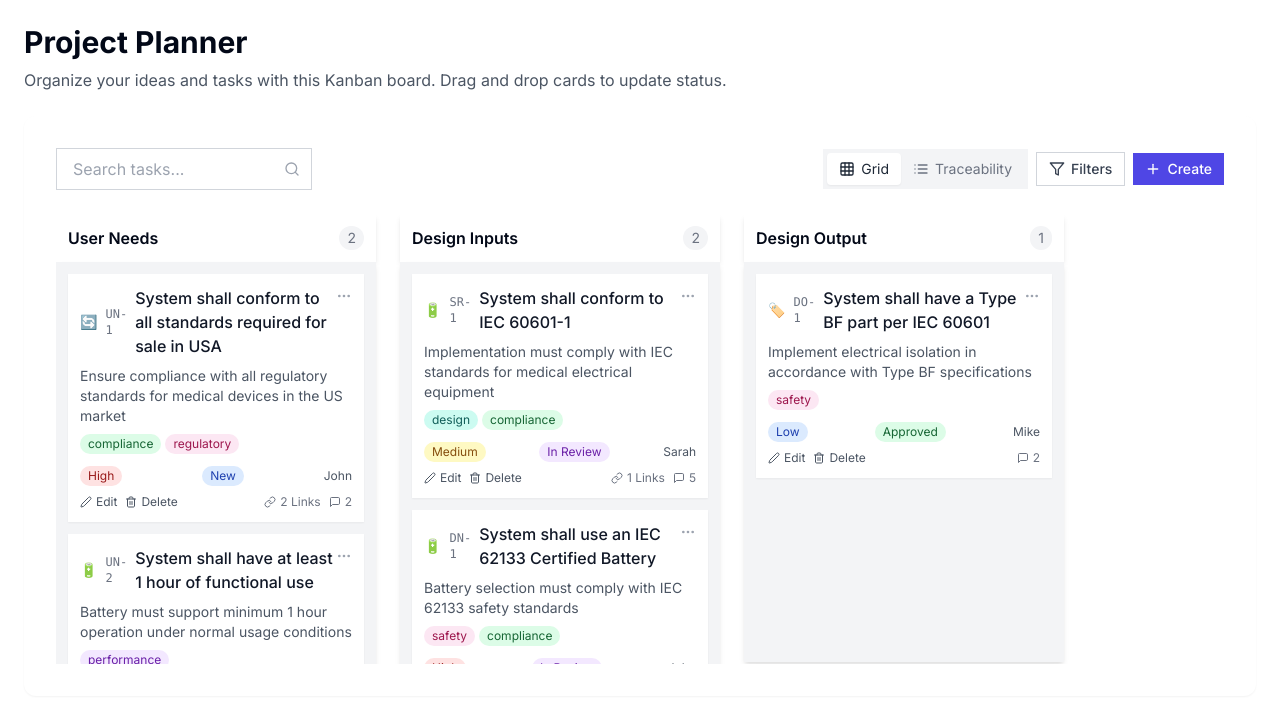
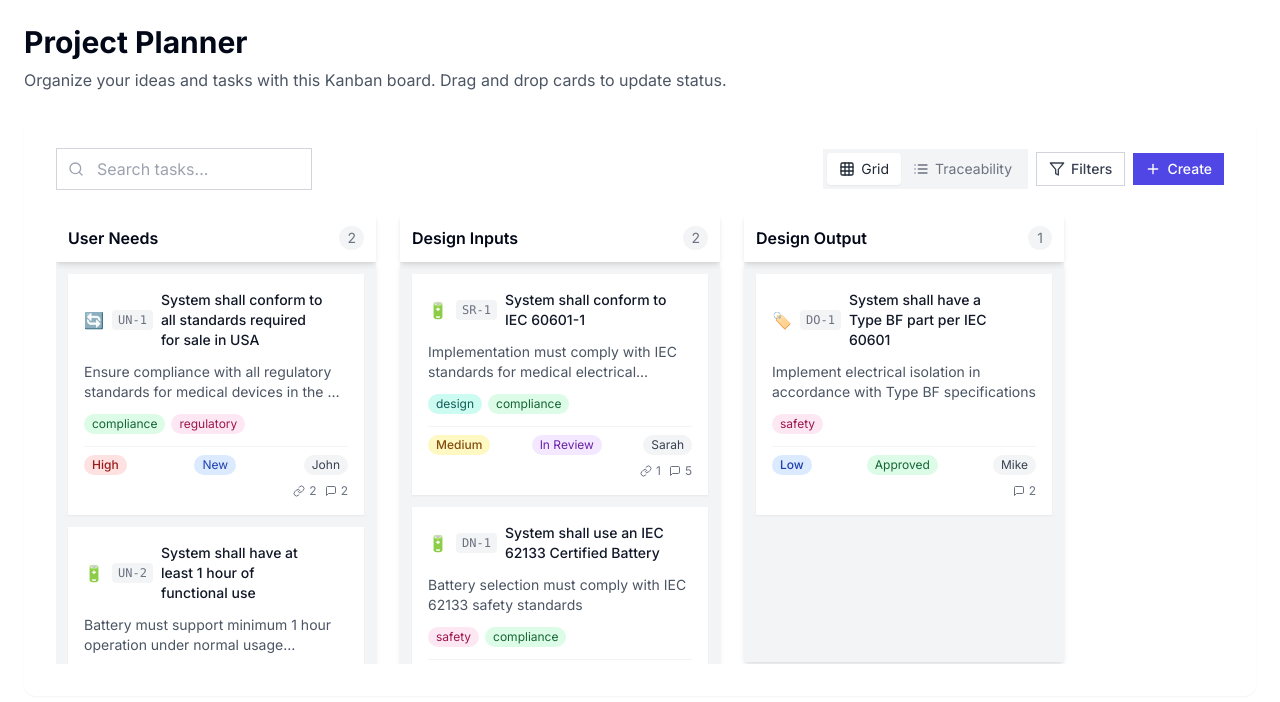
Before and after one commit to ShaikMoosa/Reflectly, a Next.js app: page /planner in a window 1280 px wide. Shown: the top 702 px of the page. Built offline with nearby package versions, Linux system fonts and the light colour scheme.

Commit message:
Improve Project Planner UI/UX with enhanced cards, search, filters and empty states

```diff
--- a/app/components/FixedKanbanBoard.tsx
+++ b/app/components/FixedKanbanBoard.tsx
@@ -2,7 +2,7 @@
 
 import React, { useState } from 'react';
 import { DragDropContext, Droppable, Draggable } from 'react-beautiful-dnd';
-import { Search, Plus, Filter, MoreHorizontal, Edit2, Trash2, Link, MessageSquare, Grid, List, Settings } from 'lucide-react';
+import { Search, Plus, Filter, MoreHorizontal, Edit2, Trash2, Link, MessageSquare, Grid, List, Settings, X } from 'lucide-react';
 
 // Define the task type
 interface Task {
@@ -225,6 +225,34 @@ const FixedKanbanBoard: React.FC = () => {
   const [viewType, setViewType] = useState<'grid' | 'traceability'>('grid');
   const [showFilters, setShowFilters] = useState(false);
 
+  // Add loading state
+  const [isLoading, setIsLoading] = useState(false);
+
+  // Track active filters count
+  const activeFiltersCount =
+    (filter.priority?.length || 0) +
+    (filter.assignee?.length || 0) +
+    (filter.tags?.length || 0) +
+    (filter.status?.length || 0);
+
+  // Add highlight matching text function
+  const highlightMatch = (text: string, searchTerm: string) => {
+    if (!searchTerm) return text;
+
+    const regex = new RegExp(`(${searchTerm})`, 'gi');
+    const parts = text.split(regex);
+
+    return (
+      <>
+        {parts.map((part, i) =>
+          regex.test(part) ?
+            <span key={i} className="bg-yellow-200 dark:bg-yellow-700">{part}</span> :
+            <span key={i}>{part}</span>
+        )}
+      </>
+    );
+  };
+
   // Handle drag end event
   const onDragEnd = (result: any) => {
     const { destination, source, draggableId } = result;
@@ -362,11 +390,14 @@ const FixedKanbanBoard: React.FC = () => {
     setBoardData(newBoardData);
   };
 
-  // Filter tasks based on search term and filters
+  // Improved filtering function with better performance
   const getFilteredTasks = () => {
+    // Avoid unnecessary work if no filters applied
+    if (!searchTerm && !activeFiltersCount) return boardData;
+
     const filtered = { ...boardData };
     const activeFilters = {
-      status: filter.priority.length > 0 || filter.tags.length > 0 || filter.assignee.length > 0,
+      status: filter.status?.length > 0,
       priority: filter.priority.length > 0,
       tags: filter.tags.length > 0,
       assignee: filter.assignee.length > 0
@@ -385,6 +416,12 @@ const FixedKanbanBoard: React.FC = () => {
             (task.description && task.description.toLowerCase().includes(searchTerm.toLowerCase()));
 
           if (!matchesSearch) return false;
+
+          // Apply status filter
+          const matchesStatus = !activeFilters.status ||
+            filter.status?.includes(task.status);
+
+          if (activeFilters.status && !matchesStatus) return false;
 
           // Apply priority filter
           const matchesPriority = !activeFilters.priority ||
@@ -593,6 +630,165 @@ const FixedKanbanBoard: React.FC = () => {
     );
   };
 
+  // Add keyboard handler for modal
+  const handleModalKeyDown = (e: React.KeyboardEvent) => {
+    if (e.key === 'Escape') {
+      setShowModal(false);
+    } else if (e.key === 'Enter' && e.ctrlKey) {
+      handleFormSubmit(e as unknown as React.FormEvent);
+    }
+  };
+
+  // Update rendered task cards
+  const renderTaskCard = (task: Task, provided: any, snapshot: any) => (
+    <div
+      ref={provided.innerRef}
+      {...provided.draggableProps}
+      {...provided.dragHandleProps}
+      className={`group bg-white dark:bg-gray-700 p-4 mb-3 rounded-lg shadow-sm hover:shadow-md transition-all ${
+        snapshot.isDragging ? 'shadow-lg ring-2 ring-indigo-300 dark:ring-indigo-600' : ''
+      }`}
+    >
+      <div className="flex justify-between items-start mb-3">
+        <div className="flex items-center gap-2 max-w-[calc(100%-24px)]">
+          {task.type && <span className="flex-shrink-0 text-base">{typeIcons[task.type]}</span>}
+          {task.code && (
+            <span className="text-xs font-mono text-gray-500 dark:text-gray-400 flex-shrink-0 bg-gray-100 dark:bg-gray-600 px-1.5 py-0.5 rounded">
+              {task.code}
+            </span>
+          )}
+          <h4 className="font-medium text-gray-900 dark:text-white text-sm leading-5 break-words">
+            {searchTerm ? highlightMatch(task.content, searchTerm) : task.content}
+          </h4>
+        </div>
+        <div className="relative flex-shrink-0">
+          <button
+            aria-label="Task options"
+            className="text-gray-400 hover:text-gray-600 dark:hover:text-gray-300 opacity-0 group-hover:opacity-100 transition-opacity focus:opacity-100"
+          >
+            <MoreHorizontal className="h-4 w-4" />
+          </button>
+        </div>
+      </div>
+
+      {task.description && (
+        <div className="text-sm text-gray-600 dark:text-gray-400 mb-3 line-clamp-2 hover:line-clamp-none transition-all">
+          {searchTerm ? highlightMatch(task.description, searchTerm) : task.description}
+        </div>
+      )}
+
+      {task.tags.length > 0 && (
+        <div className="flex flex-wrap gap-1.5 mb-3">
+          {task.tags.map(tag => (
+            <span
+              key={tag}
+              className={`text-xs px-2 py-0.5 rounded-full ${getTagColor(tag)}`}
+            >
+              {tag}
+            </span>
+          ))}
+        </div>
+      )}
+
+      <div className="flex justify-between items-center mt-2 text-xs border-t pt-2 border-gray-100 dark:border-gray-600">
+        <span className={`px-2 py-0.5 rounded-full font-medium ${priorityColors[task.priority]}`}>
+          {task.priority.charAt(0).toUpperCase() + task.priority.slice(1)}
+        </span>
+        <span className={`px-2 py-0.5 rounded-full ${statusColors[task.status]}`}>
+          {task.status.replace('_', ' ').replace(/\b\w/g, l => l.toUpperCase())}
+        </span>
+        {task.assignee && (
+          <span className="bg-gray-100 dark:bg-gray-600 px-2 py-0.5 rounded-full text-gray-700 dark:text-gray-300">
+            {task.assignee}
+          </span>
+        )}
+      </div>
+
+      <div className="flex justify-between items-center mt-2">
+        <div className="flex space-x-2">
+          <button
+            className="text-xs text-gray-600 hover:text-indigo-600 dark:text-gray-400 dark:hover:text-indigo-400 flex items-center opacity-0 group-hover:opacity-100 transition-opacity focus:opacity-100"
+            onClick={(e) => {
+              e.stopPropagation();
+              openTaskModal(task);
+            }}
+            aria-label="Edit task"
+          >
+            <Edit2 className="h-3 w-3 mr-1" />
+            Edit
+          </button>
+          <button
+            className="text-xs text-gray-600 hover:text-red-600 dark:text-gray-400 dark:hover:text-red-400 flex items-center opacity-0 group-hover:opacity-100 transition-opacity focus:opacity-100"
+            onClick={(e) => {
+              e.stopPropagation();
+              handleDeleteTask(task.id);
+            }}
+            aria-label="Delete task"
+          >
+            <Trash2 className="h-3 w-3 mr-1" />
+            Delete
+          </button>
+        </div>
+        <div className="flex items-center text-xs text-gray-500">
+          {task.links && task.links.length > 0 && (
+            <span className="flex items-center mr-2">
+              <Link className="h-3 w-3 mr-1" />
+              {task.links.length}
+            </span>
+          )}
+          {task.commentCount && task.commentCount > 0 && (
+            <span className="flex items-center">
+              <MessageSquare className="h-3 w-3 mr-1" />
+              {task.commentCount}
+            </span>
+          )}
+        </div>
+      </div>
+    </div>
+  );
+
+  // Empty/No Results state component
+  const EmptyState = ({ type }: { type: 'empty' | 'no-results' | 'loading' }) => (
+    <div className="flex flex-col items-center justify-center p-6 h-64 bg-gray-50 dark:bg-gray-800 rounded-lg border-2 border-dashed border-gray-200 dark:border-gray-700">
+      {type === 'loading' ? (
+        <>
+          <div className="w-10 h-10 border-2 border-indigo-500 border-t-transparent rounded-full animate-spin mb-4"></div>
+          <p className="text-gray-500 dark:text-gray-400">Loading tasks...</p>
+        </>
+      ) : type === 'no-results' ? (
+        <>
+          <Search className="w-10 h-10 text-gray-400 mb-4" />
+          <h3 className="font-medium text-gray-700 dark:text-gray-300 mb-1">No matching tasks found</h3>
+          <p className="text-gray-500 dark:text-gray-400 text-center">
+            Try adjusting your search or filters
+          </p>
+          <button
+            onClick={() => {
+              setSearchTerm('');
+              setFilter({
+                priority: [] as ('low' | 'medium' | 'high')[],
+                assignee: [] as string[],
+                tags: [] as string[],
+                status: [] as ('new' | 'in_review' | 'approved' | 'pending' | 'revised')[]
+              });
+            }}
+            className="mt-4 px-3 py-1.5 bg-indigo-50 text-indigo-600 dark:bg-indigo-900/30 dark:text-indigo-400 rounded-md text-sm font-medium"
+          >
+            Clear all filters
+          </button>
+        </>
+      ) : (
+        <>
+          <Plus className="w-10 h-10 text-gray-400 mb-4" />
+          <h3 className="font-medium text-gray-700 dark:text-gray-300 mb-1">No tasks in this column</h3>
+          <p className="text-gray-500 dark:text-gray-400 text-center">
+            Click the Create button to add your first task
+          </p>
+        </>
+      )}
+    </div>
+  );
+
   return (
     <div className="h-full w-full flex flex-col p-4">
       {/* Header with search and filters */}
@@ -601,11 +797,20 @@ const FixedKanbanBoard: React.FC = () => {
           <input
             type="text"
             placeholder="Search tasks..."
-            className="w-full px-4 py-2 rounded-md border border-gray-300 dark:border-gray-700 bg-white dark:bg-gray-800 text-gray-900 dark:text-white focus:outline-none focus:ring-2 focus:ring-indigo-500 focus:border-transparent"
+            className="w-full px-4 py-2 pl-10 rounded-md border border-gray-300 dark:border-gray-700 bg-white dark:bg-gray-800 text-gray-900 dark:text-white focus:outline-none focus:ring-2 focus:ring-indigo-500 focus:border-transparent"
             value={searchTerm}
             onChange={handleSearchChange}
           />
-          <Search className="absolute right-3 top-1/2 transform -translate-y-1/2 h-4 w-4 text-gray-400" />
+          <Search className="absolute left-3 top-1/2 transform -translate-y-1/2 h-4 w-4 text-gray-400" />
+          {searchTerm && (
+            <button
+              onClick={() => setSearchTerm('')}
+              className="absolute right-3 top-1/2 transform -translate-y-1/2 h-4 w-4 text-gray-400 hover:text-gray-600"
+              aria-label="Clear search"
+            >
+              <X size={20} />
+            </button>
+          )}
         </div>
 
         <div className="flex items-center space-x-2">
@@ -617,6 +822,7 @@ const FixedKanbanBoard: React.FC = () => {
                   : 'text-gray-500 dark:text-gray-400 hover:text-gray-800 dark:hover:text-white'
               }`}
               onClick={() => setViewType('grid')}
+              aria-label="Grid view"
             >
               <Grid size={16} className="mr-1.5" />
               Grid
@@ -628,6 +834,7 @@ const FixedKanbanBoard: React.FC = () => {
                   : 'text-gray-500 dark:text-gray-400 hover:text-gray-800 dark:hover:text-white'
               }`}
               onClick={() => setViewType('traceability')}
+              aria-label="Traceability view"
             >
               <List size={16} className="mr-1.5" />
               Traceability
@@ -635,20 +842,27 @@ const FixedKanbanBoard: React.FC = () => {
           </div>
 
           <button
-            className={`px-3 py-1.5 rounded-md text-sm font-medium transition-colors flex items-center ${
+            className={`px-3 py-1.5 rounded-md text-sm font-medium transition-colors flex items-center relative ${
               showFilters
                 ? 'bg-indigo-100 dark:bg-indigo-900/30 text-indigo-700 dark:text-indigo-300'
                 : 'bg-white dark:bg-gray-800 border border-gray-300 dark:border-gray-700 text-gray-700 dark:text-gray-300'
             }`}
             onClick={() => setShowFilters(!showFilters)}
+            aria-label={showFilters ? "Hide filters" : "Show filters"}
           >
             <Filter size={16} className="mr-1.5" />
             Filters
+            {activeFiltersCount > 0 && (
+              <span className="ml-1 flex h-5 w-5 items-center justify-center rounded-full bg-indigo-600 text-xs text-white">
+                {activeFiltersCount}
+              </span>
+            )}
           </button>
 
           <button
             className="px-3 py-1.5 rounded-md text-sm font-medium text-white bg-indigo-600 hover:bg-indigo-700 transition-colors flex items-center"
             onClick={() => openTaskModal()}
+            aria-label="Create new task"
           >
             <Plus size={16} className="mr-1.5" />
             Create
@@ -658,8 +872,19 @@ const FixedKanbanBoard: React.FC = () => {
 
       {showFilters && (
         <div className="mb-6 p-4 bg-white dark:bg-gray-800 rounded-lg shadow border border-gray-200 dark:border-gray-700">
+          <div className="mb-4 flex justify-between items-center">
+            <h3 className="font-medium text-gray-800 dark:text-gray-200">Filter Tasks</h3>
+            <button
+              onClick={() => setShowFilters(false)}
+              className="text-gray-500 hover:text-gray-700 dark:hover:text-gray-300"
+              aria-label="Close filters"
+            >
+              <X size={16} />
+            </button>
+          </div>
+
           <div className="grid grid-cols-1 md:grid-cols-4 gap-4">
-            <div>
+            <div className="p-3 bg-gray-50 dark:bg-gray-750 rounded-md">
               <h3 className="font-medium text-sm mb-2 text-gray-700 dark:text-gray-300">Status</h3>
               <div className="space-y-1">
                 <label className="flex items-center">
@@ -777,7 +1002,7 @@ const FixedKanbanBoard: React.FC = () => {
               </div>
             </div>
           </div>
-          <div className="mt-4 flex justify-end">
+          <div className="mt-4 flex justify-end space-x-2">
             <button
               onClick={() => setFilter({
                 priority: [] as ('low' | 'medium' | 'high')[],
@@ -785,26 +1010,36 @@ const FixedKanbanBoard: React.FC = () => {
                 tags: [] as string[],
                 status: [] as ('new' | 'in_review' | 'approved' | 'pending' | 'revised')[]
               })}
-              className="px-3 py-1.5 rounded-md text-sm font-medium text-gray-600 hover:bg-gray-100 transition-colors"
+              className="px-3 py-1.5 rounded-md text-sm font-medium text-gray-600 hover:bg-gray-100 dark:hover:bg-gray-700 transition-colors"
+              disabled={activeFiltersCount === 0}
             >
               Clear Filters
+            </button>
+            <button
+              onClick={() => setShowFilters(false)}
+              className="px-3 py-1.5 rounded-md text-sm font-medium text-white bg-indigo-600 hover:bg-indigo-700 transition-colors"
+            >
+              Apply
             </button>
           </div>
         </div>
       )}
 
-      {/* Modify the rendering to conditionally show the Kanban board or traceability view */}
-      {viewType === 'grid' ? (
+      {isLoading ? (
+        <div className="flex-1 flex items-center justify-center">
+          <EmptyState type="loading" />
+        </div>
+      ) : viewType === 'grid' ? (
         <DragDropContext onDragEnd={onDragEnd}>
           <div className="flex gap-6 h-full overflow-x-auto pb-4">
             {filteredData.columnOrder.map(columnId => {
               const column = filteredData.columns[columnId];
               return (
                 <div key={column.id} className="flex-none w-80">
-                  <div className="bg-white dark:bg-gray-700 rounded-t-lg p-3 shadow-md">
+                  <div className="bg-white dark:bg-gray-700 rounded-t-lg p-3 shadow-md sticky top-0 z-10">
                     <div className="flex justify-between items-center">
                       <h3 className="font-semibold">{column.title}</h3>
-                      <span className="text-sm text-gray-500 dark:text-gray-400 bg-gray-100 dark:bg-gray-600 rounded-full px-2 py-0.5">
+                      <span className="text-sm text-gray-500 dark:text-gray-400 bg-gray-100 dark:bg-gray-600 rounded-full px-2 py-0.5 min-w-[1.5rem] text-center">
                         {column.taskIds.length}
                       </span>
                     </div>
@@ -814,102 +1049,22 @@ const FixedKanbanBoard: React.FC = () => {
                       <div
                         ref={provided.innerRef}
                         {...provided.droppableProps}
-                        className={`bg-gray-100 dark:bg-gray-800 p-3 rounded-b-lg shadow-md min-h-[50vh] ${
-                          snapshot.isDraggingOver ? 'bg-blue-50 dark:bg-indigo-900/30' : ''
+                        className={`bg-gray-100 dark:bg-gray-800 p-3 rounded-b-lg shadow-md min-h-[50vh] transition-colors ${
+                          snapshot.isDraggingOver ? 'bg-blue-50 dark:bg-indigo-900/30 ring-2 ring-indigo-200 dark:ring-indigo-800' : ''
                         }`}
                       >
-                        {column.taskIds.map((taskId, index) => {
+                        {column.taskIds.length === 0 ? (
+                          <EmptyState type={searchTerm || activeFiltersCount > 0 ? 'no-results' : 'empty'} />
+                        ) : (
+                          column.taskIds.map((taskId, index) => {
                             const task = filteredData.tasks[taskId];
                             return (
                               <Draggable key={task.id} draggableId={task.id} index={index}>
-                              {(provided, snapshot) => (
-                                <div
-                                  ref={provided.innerRef}
-                                  {...provided.draggableProps}
-                                  {...provided.dragHandleProps}
-                                  className={`bg-white dark:bg-gray-700 p-3 mb-3 rounded-lg shadow-sm hover:shadow-md transition-shadow ${
-                                    snapshot.isDragging ? 'shadow-lg' : ''
-                                  }`}
-                                >
-                                  <div className="flex justify-between items-start mb-2">
-                                    <div className="flex items-center gap-2">
-                                      {task.type && <span className="text-sm">{typeIcons[task.type]}</span>}
-                                      {task.code && (
-                                        <span className="text-xs font-mono text-gray-500 dark:text-gray-400">
-                                          {task.code}
-                                        </span>
-                                      )}
-                                      <h4 className="font-medium text-gray-900 dark:text-white">{task.content}</h4>
-                                    </div>
-                                    <div className="relative">
-                                      <button className="text-gray-400 hover:text-gray-600 dark:hover:text-gray-300">
-                                        <MoreHorizontal className="h-4 w-4" />
-                                      </button>
-                                    </div>
-                                  </div>
-                                  {task.description && (
-                                    <p className="text-sm text-gray-600 dark:text-gray-400 mb-2">{task.description}</p>
-                                  )}
-                                  <div className="flex flex-wrap gap-1 mb-2">
-                                    {task.tags.map(tag => (
-                                      <span
-                                        key={tag}
-                                        className={`text-xs px-2 py-0.5 rounded-full ${getTagColor(tag)}`}
-                                      >
-                                        {tag}
-                                      </span>
-                                    ))}
-                                  </div>
-                                  <div className="flex justify-between items-center mt-3 text-xs">
-                                    <span className={`px-2 py-0.5 rounded-full ${priorityColors[task.priority]}`}>
-                                      {task.priority.charAt(0).toUpperCase() + task.priority.slice(1)}
-                                    </span>
-                                    <span className={`px-2 py-0.5 rounded-full ${statusColors[task.status]}`}>
-                                      {task.status.replace('_', ' ').replace(/\b\w/g, l => l.toUpperCase())}
-                                    </span>
-                                    {task.assignee && (
-                                      <span className="text-gray-600 dark:text-gray-400">
-                                        {task.assignee}
-                                      </span>
-                                    )}
-                                  </div>
-                                  <div className="flex justify-between mt-2">
-                                    <div className="flex space-x-2">
-                                      <button
-                                        className="text-xs text-gray-600 hover:text-indigo-600 dark:text-gray-400 dark:hover:text-indigo-400 flex items-center"
-                                        onClick={() => openTaskModal(task)}
-                                      >
-                                        <Edit2 className="h-3 w-3 mr-1" />
-                                        Edit
-                                      </button>
-                                      <button
-                                        className="text-xs text-gray-600 hover:text-red-600 dark:text-gray-400 dark:hover:text-red-400 flex items-center"
-                                        onClick={() => handleDeleteTask(task.id)}
-                                      >
-                                        <Trash2 className="h-3 w-3 mr-1" />
-                                        Delete
-                                      </button>
-                                    </div>
-                                    <div className="flex items-center text-xs text-gray-500">
-                                      {task.links && task.links.length > 0 && (
-                                        <span className="flex items-center mr-2">
-                                          <Link className="h-3 w-3 mr-1" />
-                                          {task.links.length} Links
-                                        </span>
-                                      )}
-                                      {task.commentCount && task.commentCount > 0 && (
-                                        <span className="flex items-center">
-                                          <MessageSquare className="h-3 w-3 mr-1" />
-                                          {task.commentCount}
-                                        </span>
-                                      )}
-                                    </div>
-                                  </div>
-                                </div>
-                              )}
+                                {(provided, snapshot) => renderTaskCard(task, provided, snapshot)}
                               </Draggable>
                             );
-                        })}
+                          })
+                        )}
                         {provided.placeholder}
                       </div>
                     )}
@@ -923,13 +1078,30 @@ const FixedKanbanBoard: React.FC = () => {
         renderTraceabilityView()
       )}
 
-      {/* Enhanced Notion-style Task modal */}
+      {/* Enhanced Task modal with keyboard support */}
       {showModal && (
-        <div className="fixed inset-0 bg-black bg-opacity-50 flex items-center justify-center z-50">
-          <div className="bg-white dark:bg-gray-800 rounded-lg p-6 w-full max-w-lg max-h-[90vh] overflow-y-auto">
-            <h2 className="text-xl font-semibold mb-6 text-gray-900 dark:text-white border-b pb-4 border-gray-200 dark:border-gray-700">
+        <div
+          className="fixed inset-0 bg-black bg-opacity-50 flex items-center justify-center z-50"
+          onClick={() => setShowModal(false)}
+        >
+          <div
+            className="bg-white dark:bg-gray-800 rounded-lg p-6 w-full max-w-lg max-h-[90vh] overflow-y-auto"
+            onClick={(e) => e.stopPropagation()}
+            onKeyDown={handleModalKeyDown}
+            tabIndex={-1}
+          >
+            <div className="flex justify-between items-center mb-6 border-b pb-4 border-gray-200 dark:border-gray-700">
+              <h2 className="text-xl font-semibold text-gray-900 dark:text-white">
                 {currentTask ? 'Edit Task' : 'Create New Task'}
               </h2>
+              <button
+                onClick={() => setShowModal(false)}
+                className="text-gray-400 hover:text-gray-600 dark:hover:text-gray-200 focus:outline-none"
+                aria-label="Close modal"
+              >
+                <X size={20} />
+              </button>
+            </div>
 
             <form onSubmit={handleFormSubmit} className="space-y-6">
               {/* Title */}
@@ -1103,6 +1275,9 @@ const FixedKanbanBoard: React.FC = () => {
 
               {/* Action Buttons */}
               <div className="flex justify-end space-x-3 pt-4 border-t border-gray-200 dark:border-gray-700">
+                <span className="text-xs text-gray-500 dark:text-gray-400 self-center mr-auto">
+                  Press Esc to cancel, Ctrl+Enter to save
+                </span>
                 <button
                   type="button"
                   className="px-4 py-2 text-sm font-medium text-gray-700 dark:text-gray-300 bg-white dark:bg-gray-800 border border-gray-300 dark:border-gray-600 rounded-md hover:bg-gray-50 dark:hover:bg-gray-700 transition-colors focus:outline-none focus:ring-2 focus:ring-indigo-500"
```
Lines whose indentation alone changed are shown as unchanged.
